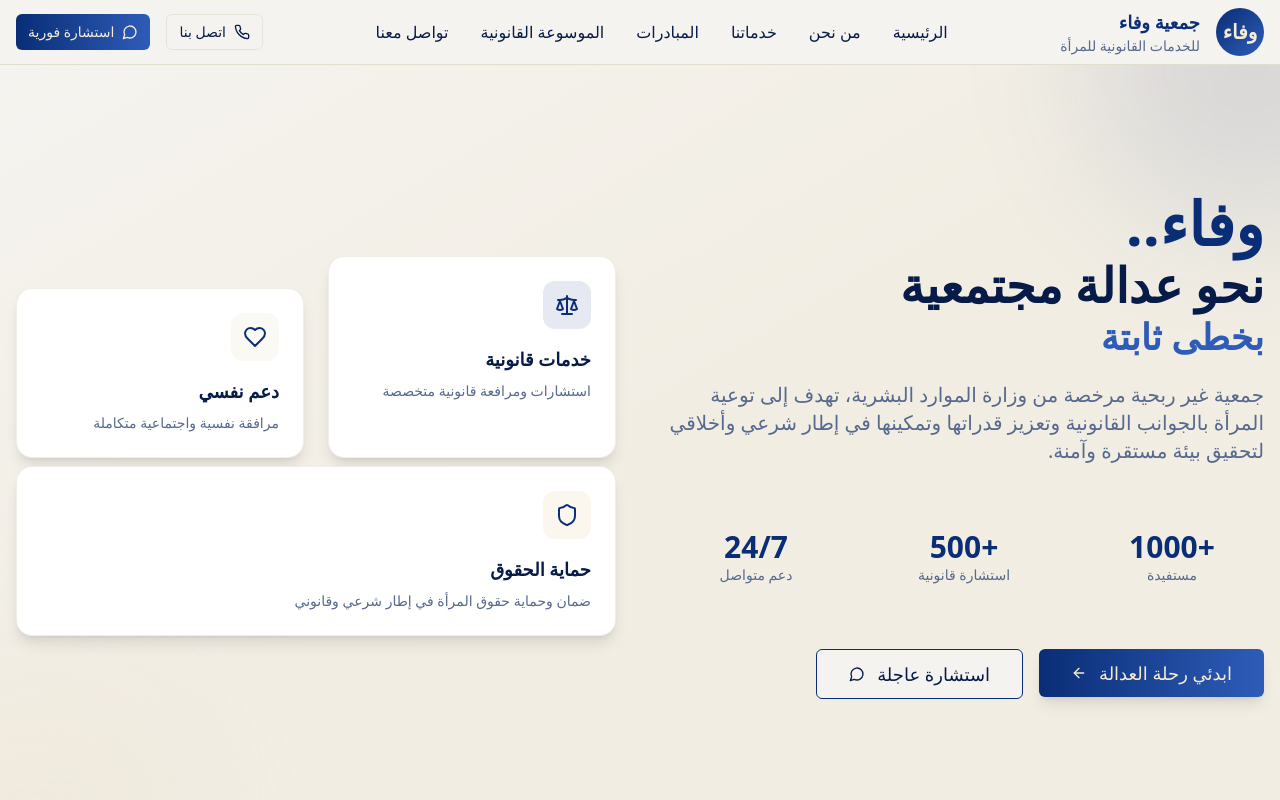
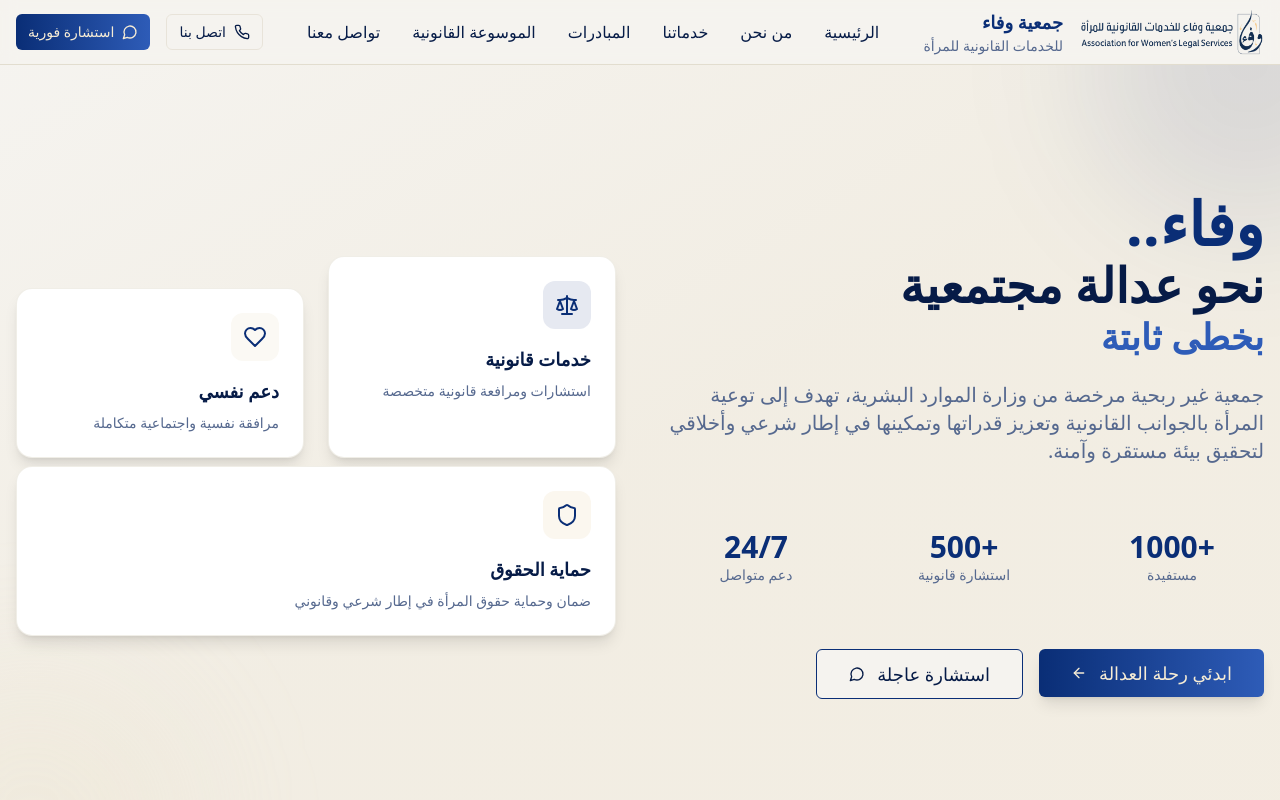
Before and after one commit to cgdmohamed/wafaa-path-finder-43, a React (Vite) app: page / in a window 1280 px wide. Shown: the top 800 px of the page. Built offline with nearby package versions, Linux system fonts and the light colour scheme.

Commit message:
Add logo to header

```diff
--- a/src/components/Header.tsx
+++ b/src/components/Header.tsx
@@ -20,9 +20,11 @@ const Header = () => {
         <div className="flex h-16 items-center justify-between">
           {/* الشعار */}
           <div className="flex items-center space-x-4 rtl:space-x-reverse">
-            <div className="w-12 h-12 bg-gradient-to-br from-primary to-primary-light rounded-full flex items-center justify-center">
-              <span className="text-primary-foreground font-bold text-xl">وفاء</span>
-            </div>
+            <img
+              src="/lovable-uploads/7e113086-7b5a-4d72-a9ed-62d1caf0ffec.png"
+              alt="شعار جمعية وفاء للخدمات القانونية للمرأة"
+              className="h-12 w-auto"
+            />
             <div className="text-right">
               <h1 className="text-lg font-bold text-primary">جمعية وفاء</h1>
               <p className="text-sm text-muted-foreground">للخدمات القانونية للمرأة</p>
```
Also changed, not shown: public/lovable-uploads/7e113086-7b5a-4d72-a9ed-62d1caf0ffec.png (added).
